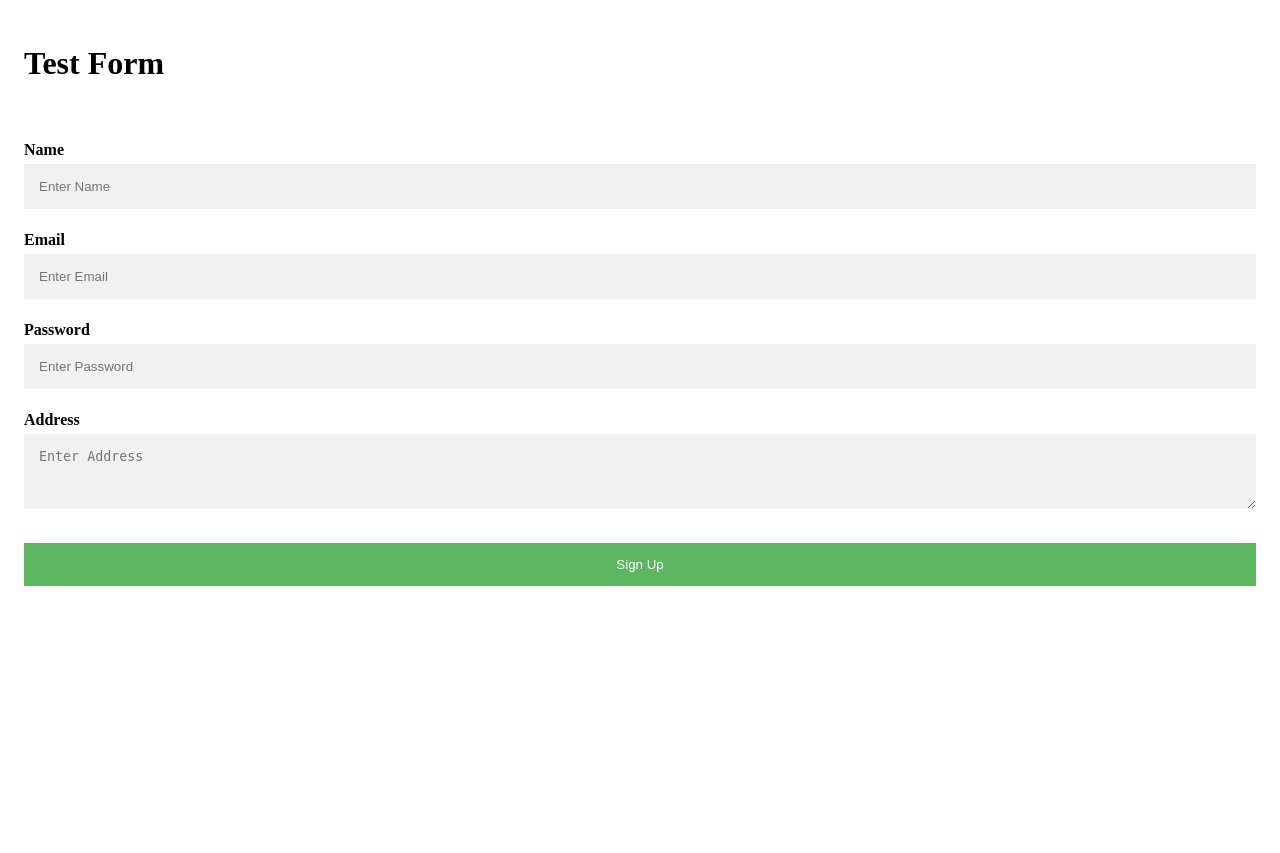
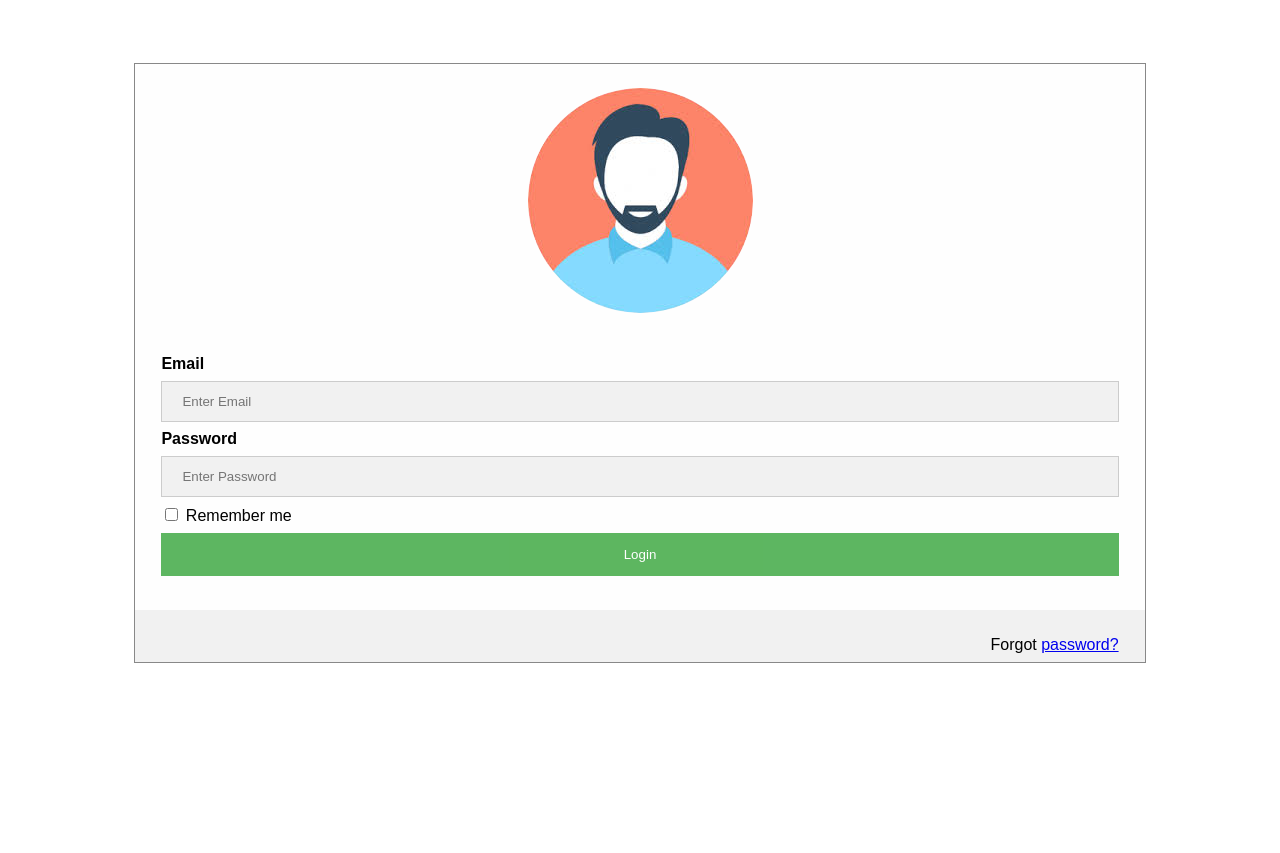
Before and after one commit to imsat/sms, a PHP site: page / in a window 1280 px wide. Before the commit the page ends 586 px from the top, so only its background shows below. Run offline with PHP 8.4, Linux system fonts and the light colour scheme.

Commit message:
Full completed simple crud with login

```diff
--- a/connect.php
+++ b/connect.php
@@ -1,5 +1,5 @@
 <?php
-$con = mysqli_connect("localhost","root","","form");
+$con = mysqli_connect("localhost","root","password","sms");
 if(!$con){
 	echo "DB connection Errror". mysqli_error($con);
 }
--- a/index.php
+++ b/index.php
@@ -1,68 +1,81 @@
 <?php
 session_start();
 include_once("connect.php");
+
+//if session has user redirect to target page.
+if(isset($_SESSION['user'])){
+  header("location: user.php");
+}
 
 $message = "";
 $error = "";
 if(isset($_POST['submit'])){
 
-    $name 	 = $_POST['name'];
-    $email 	 = $_POST['email'];
-    $password 	 = $_POST['password'];
-    $address 	 = $_POST['address'];
+    $email   = $_POST['email'];
+    $password    = $_POST['password'];
 
-    if(strlen($name) < 3){
-        $error = "Whoops Name is too short!";
+    if(strlen($email) < 1){
+        $error = "The email field required";
     }else if(strlen(!filter_var($email, FILTER_VALIDATE_EMAIL))){
         $error = "Whoops Email is not valid!!";
-    }else if(strlen($address) < 1){
-        $error = "Whoops You Have to Input your Address!!";
+    }else if(strlen($password) < 1){
+        $error = "The password field required";
     }else{
-        $insQuery = "INSERT INTO user(name, email, password, address)  VALUES ('$name ', '$email', '$password', '$address')";
-        if(mysqli_query($con, $insQuery))
-        {
+        $query = "SELECT * FROM user WHERE email='$email' AND password='$password' LIMIT 1";
+        $results = mysqli_query($con, $query);
 
-            $message = "Successfully";
-			$_SESSION['message']=$message;
+
+            if (mysqli_num_rows($results) == 1) { // user found
+            // check if user is valid user.
+            $logged_in_user = mysqli_fetch_assoc($results);
+            $_SESSION['user'] = $logged_in_user;
+            $_SESSION['message']  = "You are now logged in";
             header('Location: user.php');
+        }else{
+              $error  = "Email or password invalid!!";
+        }
     }
 }
 
-}
+?>
 
-?>
-<!DOCTYPE HTML>
-<html lang="en-US">
+<!DOCTYPE html>
+<html>
 <head>
-	<meta charset="UTF-8">
-	<title></title>
-	<link rel="stylesheet" href="stylee.css" />
+<meta name="viewport" content="width=device-width, initial-scale=1">
+<link rel="stylesheet" href="stylee.css">
 </head>
 <body>
-<form  method="post" >
-<div class="container">
-    <h1>Test Form</h1>
-  <br />
+
+<section class="login-area">
 
     <h3 align="center"><span style="color:green; "><?php echo $message; ?></span></h3>
     <h3 align="center"><span style="color:red; "><?php echo $error; ?></span></h3>
 
-    <label for="email"><b>Name</b></label>
-    <input type="text" placeholder="Enter Name" name="name" >
+      <form class="login-content animate" method="post">
+    <div class="imgcontainer">
+      <img src="./img/login-img.jpeg" alt="Avatar" class="avatar">
+    </div>
 
-	<label for="email"><b>Email</b></label>
+    <div class="container">
+      <label for="uname"><b>Email</b></label>
       <input type="text" placeholder="Enter Email" name="email" >
 
       <label for="psw"><b>Password</b></label>
       <input type="password" placeholder="Enter Password" name="password" >
-<label for="psw"><b>Address</b></label><br />
-     <textarea name="address"
-                              rows="3" placeholder="Enter Address"></textarea>
 
+     <label>
+        <input type="checkbox" name="remember"> Remember me
+      </label>
+      <button type="submit" name="submit">Login</button>
 
-      <button type="submit" name="submit" class="signupbtn">Sign Up</button>
     </div>
+
+    <div class="container" style="background-color:#f1f1f1">
+      <span class="psw ">Forgot <a href="#">password?</a></span>
     </div>
   </form>
+</section>
+
 </body>
 </html>
--- a/stylee.css
+++ b/stylee.css
@@ -34,7 +34,6 @@ button {
   margin: 8px 0;
   border: none;
   cursor: pointer;
-  width: 100%;
   opacity: 0.9;
 }
 
@@ -44,5 +43,107 @@ button:hover {
 
 
 .container {
-  padding: 16px;
+  padding: 26px;
 }
+
+
+body {font-family: Arial, Helvetica, sans-serif;}
+
+/* Full-width input fields */
+input[type=text], input[type=password] {
+  width: 100%;
+  padding: 12px 20px;
+  margin: 8px 0;
+  display: inline-block;
+  border: 1px solid #ccc;
+  box-sizing: border-box;
+}
+
+/* Set a style for all buttons */
+button {
+  background-color: #4CAF50;
+  color: white;
+  padding: 14px 20px;
+  margin: 8px 0;
+  border: none;
+  cursor: pointer;
+  width: 100%;
+}
+
+button:hover {
+  opacity: 0.8;
+}
+
+
+/* Center the image and position the close button */
+.imgcontainer {
+  text-align: center;
+  margin: 24px 0 12px 0;
+  position: relative;
+}
+
+img.avatar {
+  max-width: 35%;
+  border-radius: 50%;
+}
+
+
+span.psw {
+  float: right;
+}
+
+/* The login (background) */
+.login {
+  display: none; /* Hidden by default */
+  position: fixed; /* Stay in place */
+  z-index: 1; /* Sit on top */
+  left: 0;
+  top: 0;
+  width: 100%; /* Full width */
+  height: 100%; /* Full height */
+  overflow: auto; /* Enable scroll if needed */
+  background-color: rgb(0,0,0); /* Fallback color */
+  background-color: rgba(0,0,0,0.4); /* Black w/ opacity */
+  padding-top: 60px;
+}
+
+/* login Content/Box */
+.login-content {
+  background-color: #fefefe;
+  margin: 5% auto 15% auto; /* 5% from the top, 15% from the bottom and centered */
+  border: 1px solid #888;
+  width: 80%; /* Could be more or less, depending on screen size */
+}
+
+
+
+/* Add Zoom Animation */
+.animate {
+  -webkit-animation: animatezoom 0.6s;
+  animation: animatezoom 0.6s
+}
+
+@-webkit-keyframes animatezoom {
+  from {-webkit-transform: scale(0)}
+  to {-webkit-transform: scale(1)}
+}
+
+@keyframes animatezoom {
+  from {transform: scale(0)}
+  to {transform: scale(1)}
+}
+
+.btn{
+  background-color: #4CAF50; /* Green */
+  border: none;
+  color: white;
+  padding: 15px 32px;
+  text-align: center;
+  text-decoration: none;
+  display: inline-block;
+  font-size: 16px;
+  margin: 4px 2px;
+  cursor: pointer;
+}
+
+.btn2 {background-color: #008CBA};
```
Also changed, not shown: edit_user.php (+7 -0 lines), register.php (added, +75 -0 lines), simple-table/index.html (deleted, +0 -61 lines), simple-table/layout.html (deleted, +0 -38 lines), simple-table/style.css (deleted, +0 -11 lines), user.php (+31 -3 lines), user.sql (renamed from form (1).sql, +8 -20 lines), README.md (deleted), img/login-img.jpeg (added). Lines whose indentation alone changed are shown as unchanged.
